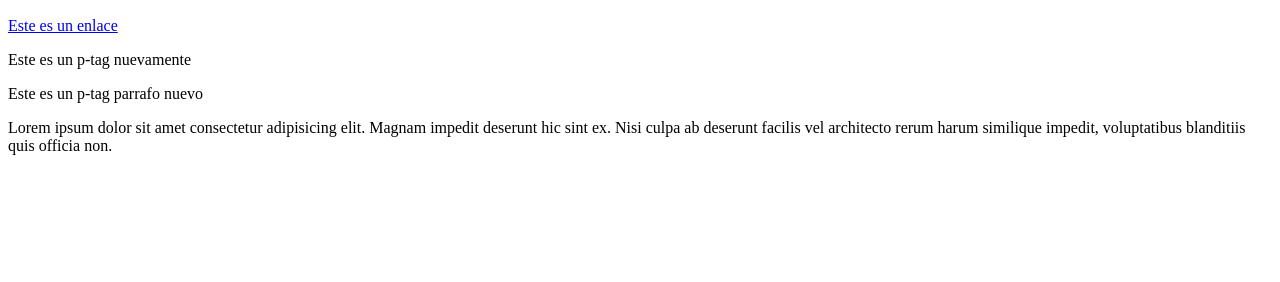
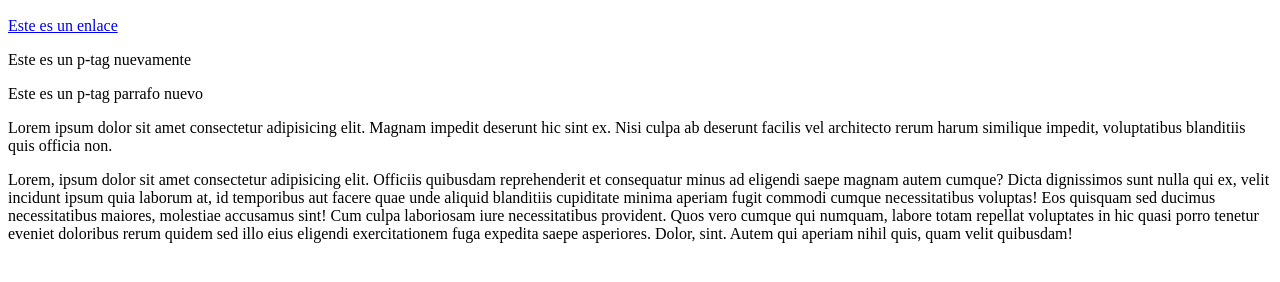
Before and after one commit to washopilot/Full-Stack-Web, a plain HTML site: page index.html in a window 1280 px wide. Shown: the part 114-396 px from the top of the page. Drawn offline with Linux system fonts and the light colour scheme.

Commit message:
nuevo lorem

```diff
--- a/index.html
+++ b/index.html
@@ -13,7 +13,15 @@
     <a href="http://www.google.com" target="_blank" rel="noopener noreferrer">Este es un enlace</a>
     <p>Este es un p-tag nuevamente</p>
     <p>Este es un p-tag parrafo nuevo</p>
-    <p>Lorem ipsum dolor sit amet consectetur adipisicing elit. Magnam impedit deserunt hic sint ex. Nisi culpa ab deserunt facilis vel architecto rerum harum similique impedit, voluptatibus blanditiis quis officia non.</p>
+    <p>Lorem ipsum dolor sit amet consectetur adipisicing elit. Magnam impedit deserunt hic sint ex. Nisi culpa ab
+        deserunt facilis vel architecto rerum harum similique impedit, voluptatibus blanditiis quis officia non.</p>
+    <p>Lorem, ipsum dolor sit amet consectetur adipisicing elit. Officiis quibusdam reprehenderit et consequatur minus
+        ad eligendi saepe magnam autem cumque? Dicta dignissimos sunt nulla qui ex, velit incidunt ipsum quia laborum
+        at, id temporibus aut facere quae unde aliquid blanditiis cupiditate minima aperiam fugit commodi cumque
+        necessitatibus voluptas! Eos quisquam sed ducimus necessitatibus maiores, molestiae accusamus sint! Cum culpa
+        laboriosam iure necessitatibus provident. Quos vero cumque qui numquam, labore totam repellat voluptates in hic
+        quasi porro tenetur eveniet doloribus rerum quidem sed illo eius eligendi exercitationem fuga expedita saepe
+        asperiores. Dolor, sint. Autem qui aperiam nihil quis, quam velit quibusdam!</p>
 </body>
 
 </html>
```
